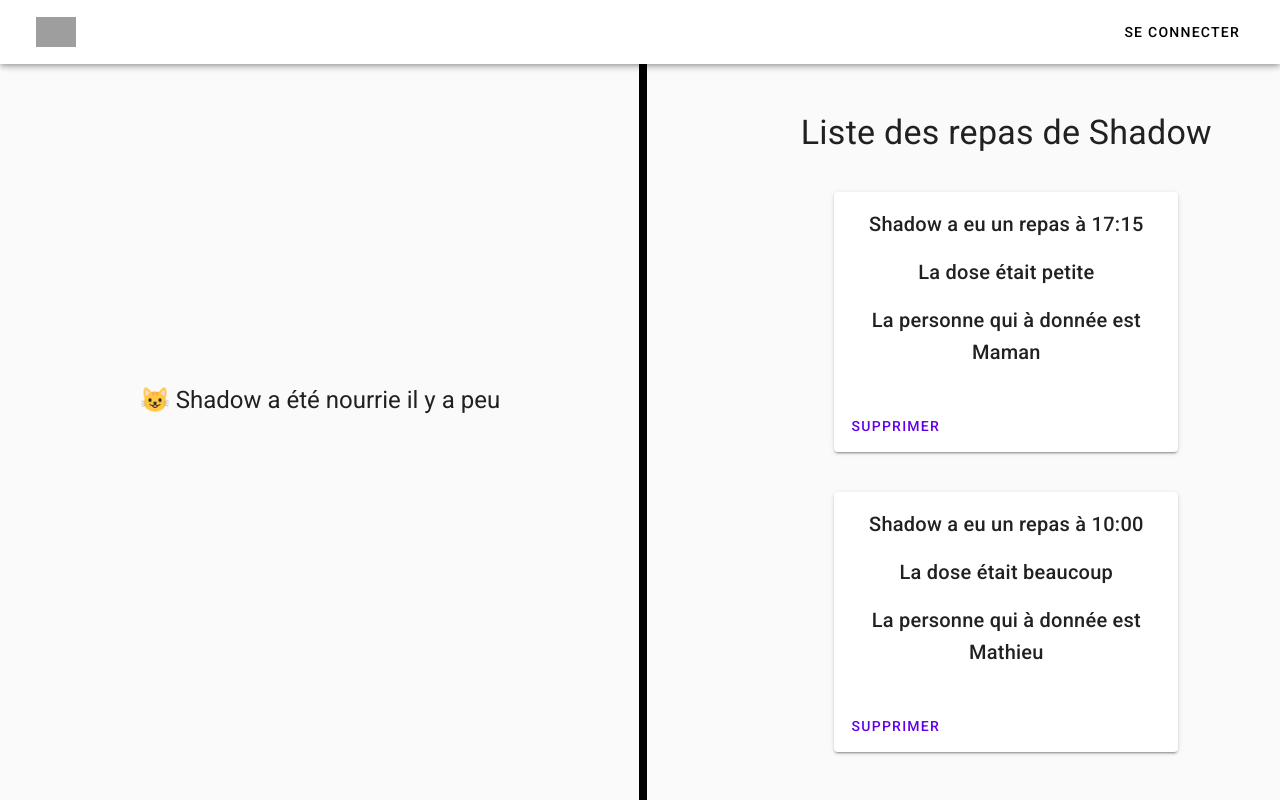
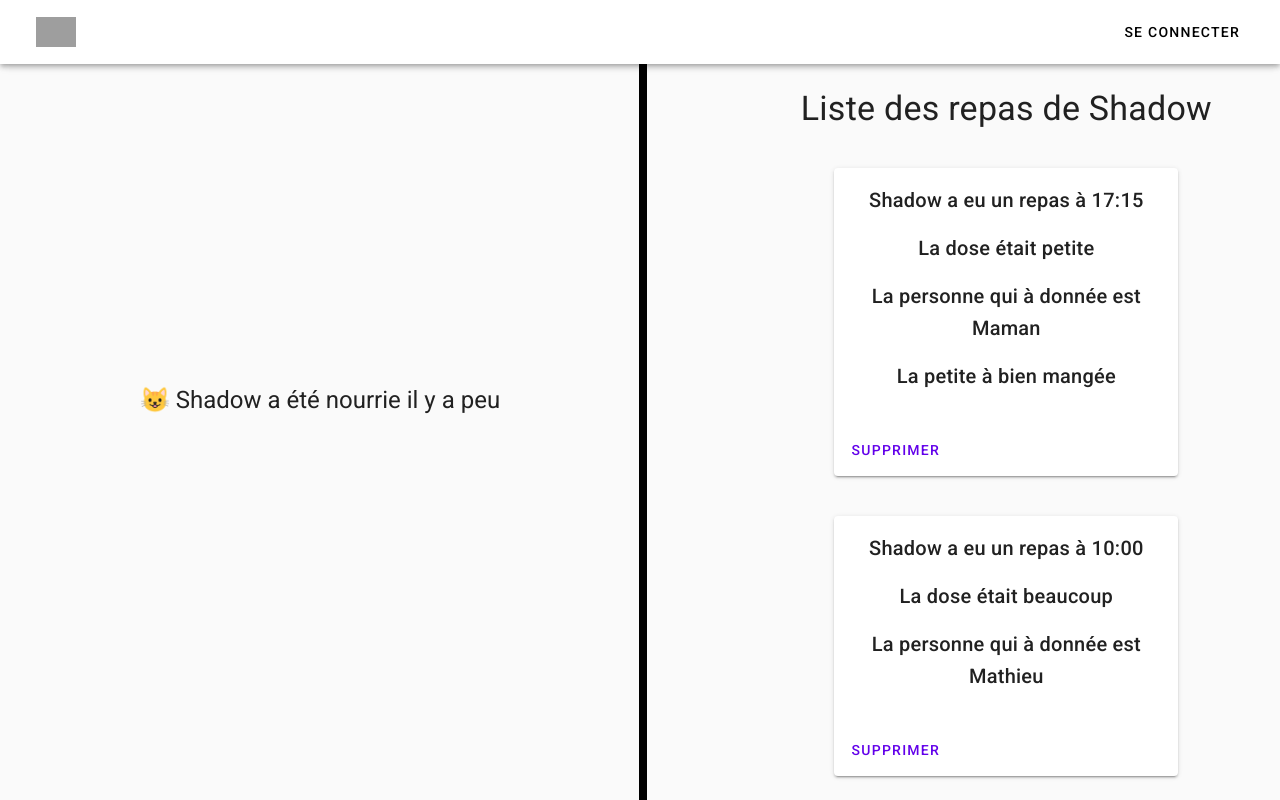
Before and after one commit to CauquilM/hungryshadow, a Vue app: page / in a window 1280 px wide. Built offline with nearby package versions, Linux system fonts and the light colour scheme; grey boxes are pictures that could not be loaded.

Commit message:
add comment feature on card

```diff
--- a/src/components/FeedingPostList.vue
+++ b/src/components/FeedingPostList.vue
@@ -4,10 +4,15 @@
     <div v-for="post in posts" :key="post.index" data-cy="list-length">
       <v-card class="mx-auto mt-10" max-width="344">
         <v-card-text>
-          <p class="text-h6 text--primary">Shadow a eu un repas à {{post.time}}</p>
-          <p class="text-h6 text--primary">La dose était {{post.quantity}}</p>
           <p class="text-h6 text--primary">
-            La personne qui à donnée est {{post.person}}
+            Shadow a eu un repas à {{ post.time }}
+          </p>
+          <p class="text-h6 text--primary">La dose était {{ post.quantity }}</p>
+          <p class="text-h6 text--primary">
+            La personne qui à donnée est {{ post.person }}
+          </p>
+          <p class="text-h6 text--primary" v-if="post.comment">
+            {{ post.comment }}
           </p>
           <!-- Pour les commentaires <p></p> -->
         </v-card-text>
@@ -30,15 +35,21 @@ export default {
   name: "FeedingPostList",
   data() {
     return {
-      posts: [{ time: "17:15", quantity: "petite", person: "Maman" },
+      posts: [
+        {
+          time: "17:15",
+          quantity: "petite",
+          person: "Maman",
+          comment: "La petite à bien mangée",
+        },
         { time: "10:00", quantity: "beaucoup", person: "Mathieu" },
       ],
     };
   },
   methods: {
-    deletePost(e){
+    deletePost(e) {
       this.posts.splice(this.posts.indexOf(e), 1);
-    }
+    },
   },
 };
 </script>
```
Lines whose indentation alone changed are shown as unchanged.
